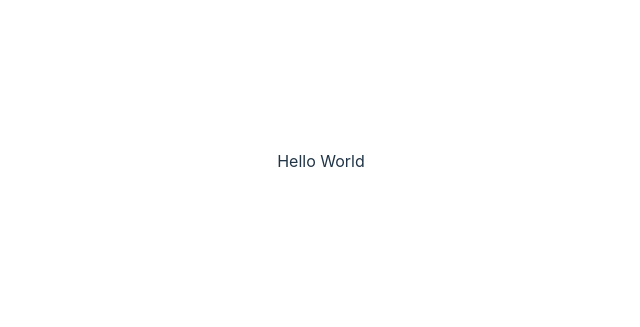
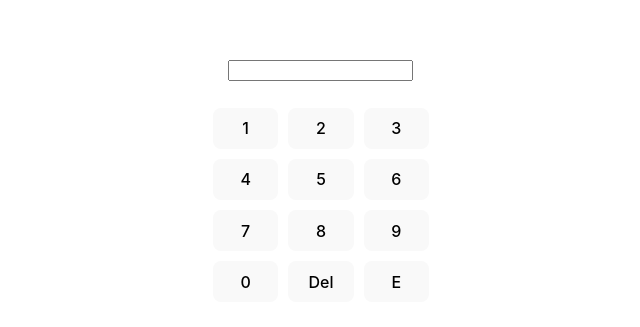
Before and after one commit to b-chomoev/hw-67, a React (Vite) app: page / in a window 1280 px wide. Shown: the part 239-566 px from the top of the page, without its empty margins (319-959 px from the left). Built offline with nearby package versions, Linux system fonts and the light colour scheme.

Commit message:
Display and Buttons are created.

```diff
--- a/src/App.tsx
+++ b/src/App.tsx
@@ -1,9 +1,10 @@
 import './App.css'
+import PinPad from "./containers/PinPad/PinPad.tsx";
 
 const App = () => {
   return (
       <>
-        Hello World
+          <PinPad />
       </>
   );
 };
--- /dev/null
+++ b/src/containers/PinPad/PinPad.css
@@ -0,0 +1,12 @@
+.buttons {
+    display: grid;
+    grid-template-columns: repeat(3, 1fr);
+    grid-gap: 10px;
+    margin-top: 20px;
+}
+
+.display {
+    font-size: 2em;
+    text-align: center;
+    margin-top: 20px;
+}
--- a/src/containers/PinPad/PinPad.tsx
+++ b/src/containers/PinPad/PinPad.tsx
@@ -1,8 +1,20 @@
+import './PinPad.css';
 
 const PinPad = () => {
+    const numbers = [1, 2, 3, 4, 5, 6, 7, 8, 9, 0];
 
     return (
         <>
+            <div className='display'>
+                <input type='password' />
+            </div>
+            <div className='buttons'>
+                {numbers.map((number) => (
+                    <button key={number}>{number}</button>
+                ))}
+                <button>Del</button>
+                <button>E</button>
+            </div>
 
         </>
     );
```
